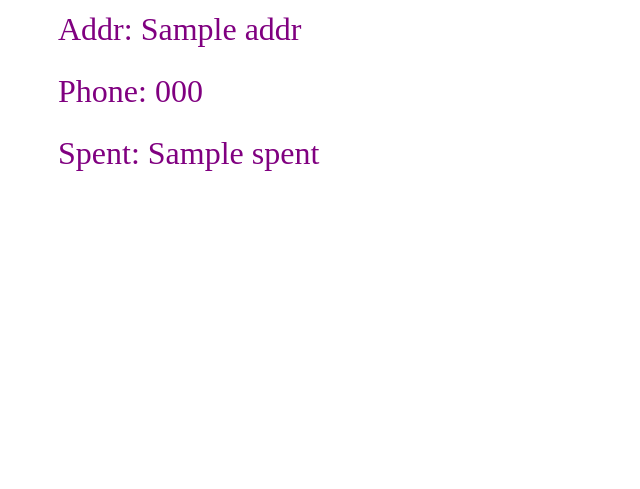
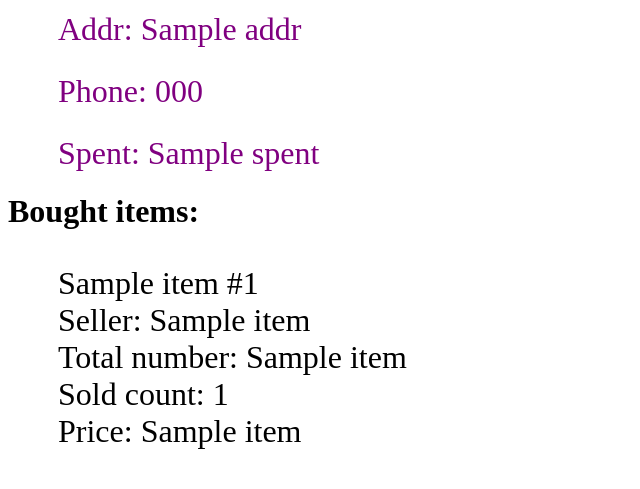
Before and after one commit to 1lyasm/hobby_store, a Flask app: template templates/account.html in a window 1280 px wide. Shown: the part 183-672 px from the top of the page, without its empty margins (0-640 px from the left). Run offline with Flask 3, Linux system fonts and the light colour scheme; the template is opened without the code that fills it: most values are stand-ins (such as "Sample title", 1, 10 or a date in 2020); some libraries are stand-ins or nearby versions.

Commit message:
add purchased items to account page

```diff
--- a/app.py
+++ b/app.py
@@ -146,6 +146,21 @@ def fetch_info():
     conn.close()
     return res
 
+def fetch_bought():
+    conn = connect()
+    cursor = conn.cursor()
+    cursor.execute(f"select id from users where name = '{cur_user}';")
+    cur_id = cursor.fetchall()[0][0]
+    cursor.execute(f"""select distinct items.id, items.name, users.name, n_total,
+                   price from items, users, buy where buy.user_id = {cur_id}
+                   and buy.user_id = users.id and items.id = buy.item_id;""")
+    bought = cursor.fetchall()
+    cursor.execute(f"select sum(n) from buy where user_id = {cur_id}")
+    n_bought = cursor.fetchall()[0][0]
+    cursor.close()
+    conn.close()
+    return bought, n_bought
+
 @app.route("/account", methods=('GET', 'POST'))
 def account():
     uname, surname, addr, phone, spent = fetch_info()
@@ -155,8 +170,10 @@ def account():
         addr = ""
     if phone is None:
         phone = ""
+    bought, n_bought = fetch_bought()
     return render_template("account.html", uname=uname,
-                           surname=surname, addr=addr, phone=phone, spent=spent)
+                           surname=surname, addr=addr, phone=phone, spent=spent,
+                           bought = bought, n_bought=n_bought)
 
 def save_buy(count):
     conn = connect()
--- a/templates/account.html
+++ b/templates/account.html
@@ -12,7 +12,24 @@
         margin-left: 50px;
         text-decoration: none;
     }
+
+    .grid-container {
+        margin-top: 25px;
+        margin-left: 40px;
+        display: grid;
+        grid-template-columns: repeat(2, 1fr);
+        padding: 10px;
+    }
+
+    .grid-item {
+        background-color: rgba(255, 255, 255, 0.8);
+        padding-bottom: 30px;
+        font-size: xx-large;
+        text-align: left;
+        border-style: hidden;
+    }
 </style>
+
 
 <div class="info">Name: {{uname}}</div>
 <div class="info">Surname: {{surname}}</div>
@@ -20,4 +37,35 @@
 <div class="info">Phone: {{phone}}</div>
 <div class="info">Spent: {{spent}}</div>
 
+<h1>Bought items:</h1>
+
+<div class="grid-container">
+
+    {% for item in bought %}
+
+    <div class="grid-item">
+        <div>
+            {{item[1]}} #{{item[0]}}
+        </div>
+
+        <div>
+            Seller: {{item[2]}}
+        </div>
+
+        <div>
+            Total number: {{ item[3] }}
+        </div>
+
+        <div>
+            Sold count: {{n_bought}}
+        </div>
+
+        <div>
+            Price: {{item[4]}}
+        </div>
+    </div>
+
+    {% endfor %}
+</div>
+
 {% endblock %}
```
